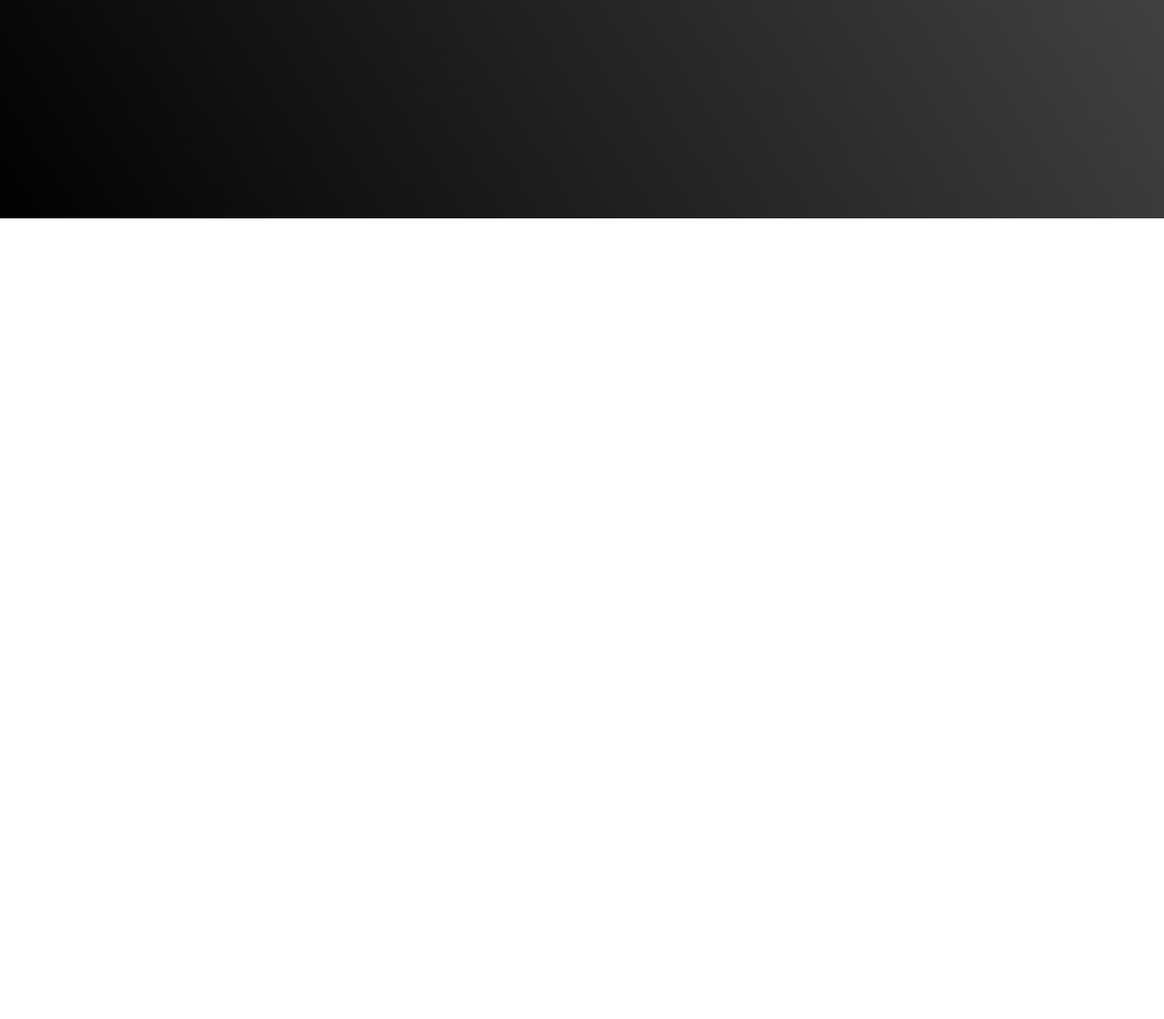
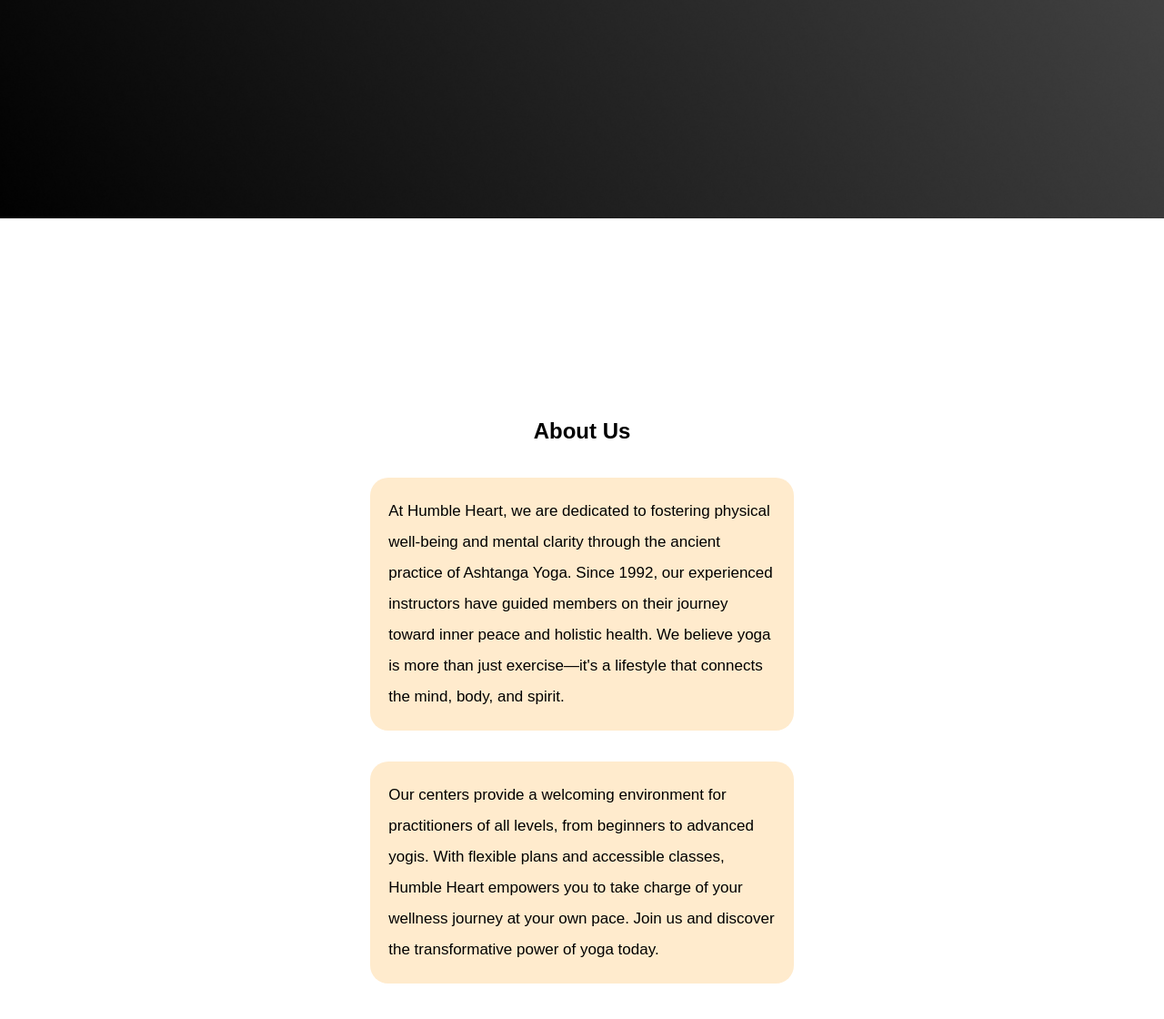
Before and after one commit to PriincessOkoli/html-project, a plain HTML site: page index.html in a window 1280 px wide. Shown: the part 600-1720 px from the top of the page at 91% size. Before the commit the page ends 840 px from the top, so only its background shows below. Drawn offline with Linux system fonts and the light colour scheme; files whose address does not match are found by name.

Commit message:
feat: implement about us

```diff
--- a/css/style.css
+++ b/css/style.css
@@ -30,6 +30,7 @@ header {
 .top-bar > a {
   font-size: 25px;
   font-weight: 600;
+  scroll-behavior: smooth;
 }
 nav {
   display: flex;
@@ -87,6 +88,25 @@ button:hover {
   opacity: 0.9;
 }
 
+#about-us {
+  text-align: center;
+  padding: 200px;
+}
+#about-us > section {
+  display: flex;
+  flex-wrap: wrap;
+  justify-content: space-evenly;
+}
+#about-us p {
+  max-width: 45ch;
+  text-align: left;
+  background-color: blanchedalmond;
+  padding: 20px;
+  border-radius: 20px;
+  line-height: 2;
+  font-size: 17px;
+}
+
 @media (max-width: 767px) {
   nav {
     justify-content: space-between;
@@ -109,6 +129,9 @@ button:hover {
     padding-left: 20px;
     padding-right: 20px;
     padding-top: 40px;
-    height: 100vh;
+    height: 80vh;
+  }
+  #about-us {
+    padding: 20px;
   }
 }
--- a/index.html
+++ b/index.html
@@ -1,5 +1,6 @@
 <!DOCTYPE html>
 <html lang="en">
+
 <head>
   <meta charset="UTF-8" />
   <meta name="viewport" content="width=device-width, initial-scale=1.0" />
@@ -7,6 +8,7 @@
   <link rel="stylesheet" href="css/style.css">
 
 </head>
+
 <body>
   <header>
     <section class="header-container">
@@ -20,21 +22,21 @@
 
         <nav>
           <a href="#">Home</a>
-            <a href="#">About Us</a>
+          <a href="#about-us">About Us</a>
           <a href="#">Centres</a>
           <a href="#">Plans</a>
         </nav>
       </section>
       <section class="hero-content">
         <section>
-            <h1>Bend your mind, </br/> inspire <b>Yourself.</b></h1>
+          <h1>Bend your mind, </br /> inspire <b>Yourself.</b></h1>
           <p class="par1">
-              Teaching members ASHTANGA YOGA <br/> since 1992.
+            Teaching members ASHTANGA YOGA <br /> since 1992.
           </p>
           <p class="par2">
             Book your first yoga class yourself
           </p>
-            <button type="button" class="hero-btn" > Book Now </button>
+          <button type="button" class="hero-btn"> Book Now </button>
         </section>
         <section>
           <img src="./assets//images/hero-image.webp" alt="yoga image" id="hero-image" />
@@ -42,8 +44,28 @@
       </section>
     </section>
   </header>
-    <main></main>
+  <main>
+    <section id="about-us">
+      <h2>About Us</h2>
+      <section>
+      <p>At Humble Heart, we are dedicated to fostering physical well-being and mental
+        clarity through the ancient practice of Ashtanga Yoga.
+        Since 1992, our experienced instructors have guided members on their journey toward inner peace and holistic
+        health.
+        We believe yoga is more than just exercise—it's a lifestyle that connects the mind, body, and spirit.
+      </p>
+      <p>Our centers provide a welcoming environment for practitioners of all levels, from beginners to advanced yogis.
+        With flexible plans and accessible classes, Humble Heart empowers you to take charge of your wellness journey at
+        your own pace.
+        Join us and discover the transformative power of yoga today.
+      </p>
+
+
+      </section>
+    </section>
+  </main>
   <footer></footer>
 </body>
 <script src="js/script.js"></script>
+
 </html>
```
Lines whose indentation alone changed are shown as unchanged.
